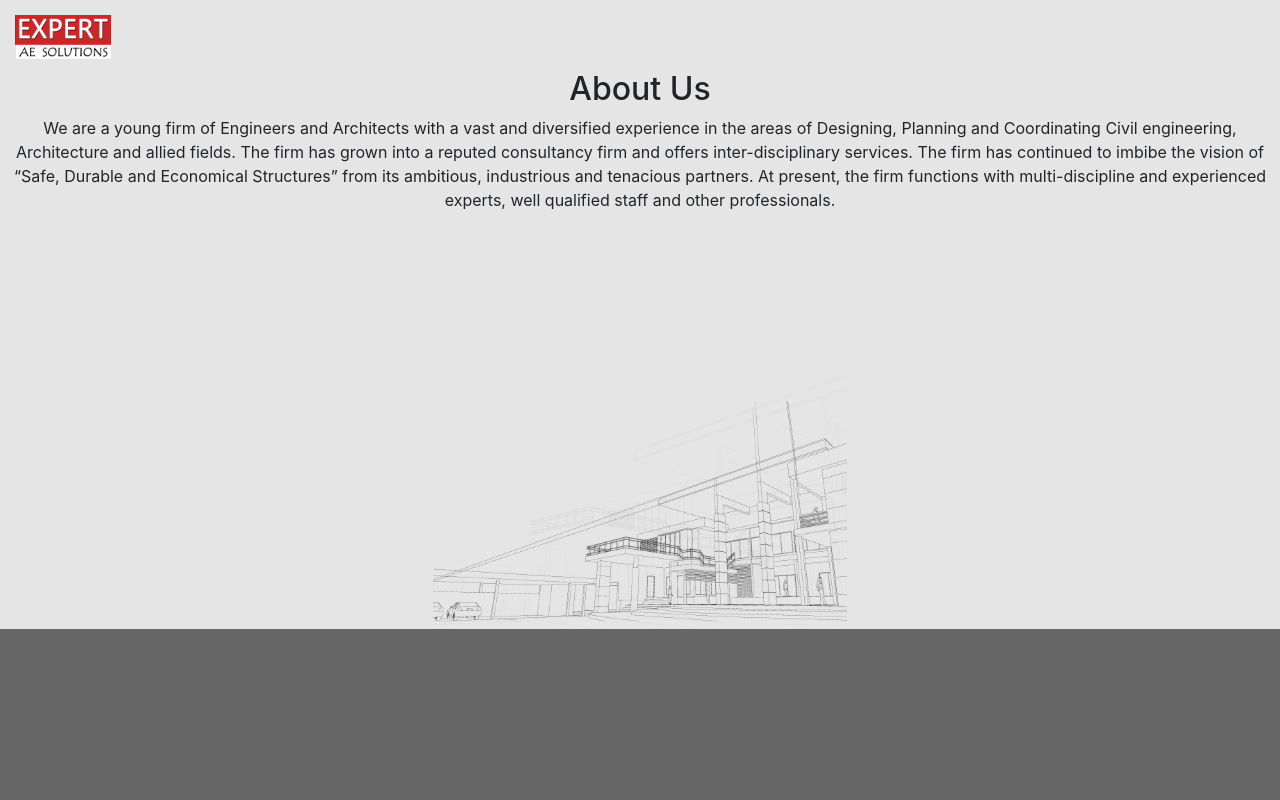
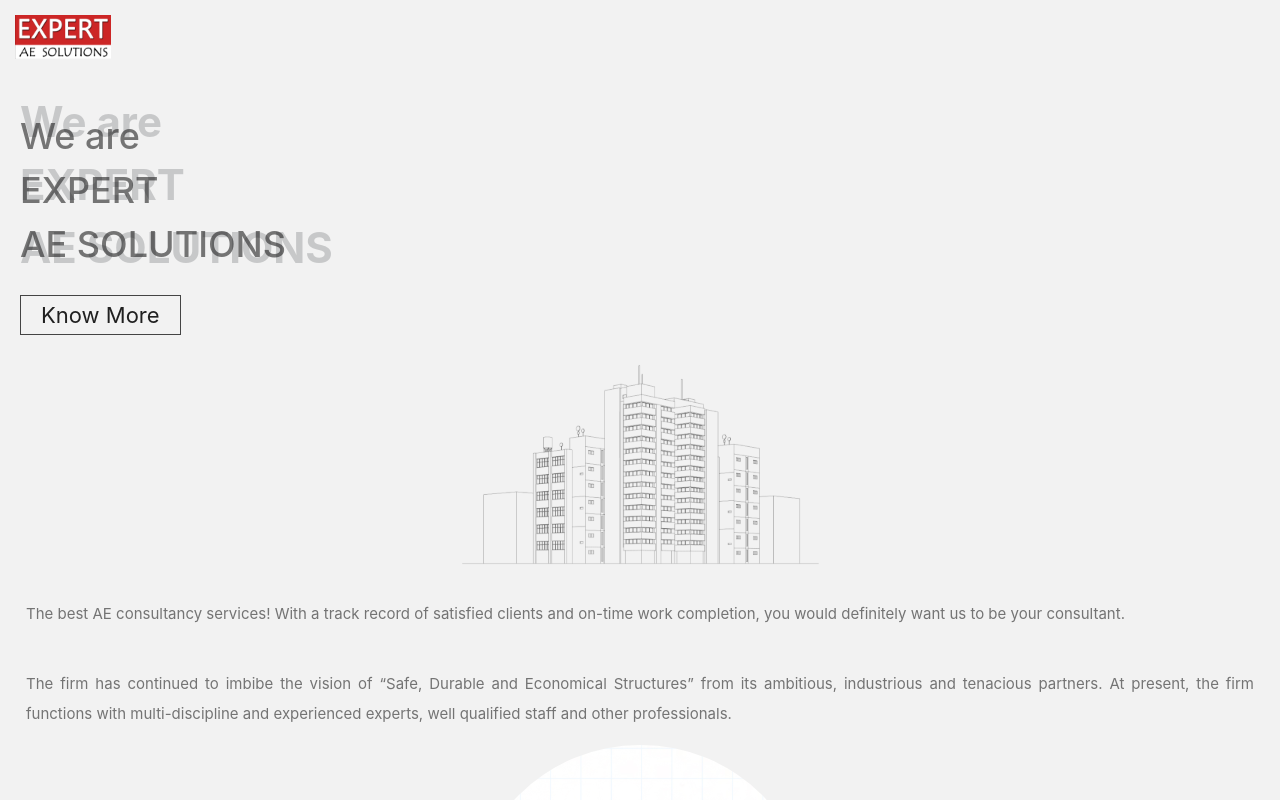
Before and after one commit to Nirbyoleek/ES-India, a React (Create React App) app: page / in a window 1280 px wide. Shown: the top 800 px of the page. Built offline with nearby package versions, Linux system fonts and the light colour scheme; the HTML template or start-up script is replaced by a standard one.

Commit message:
done with most part of the intro

```diff
--- a/src/App.css
+++ b/src/App.css
@@ -1,6 +1,7 @@
 * {
   margin: 0px;
   padding: 0px;
+  scroll-behavior: smooth;
 }
 .App {
   text-align: center;
--- a/src/components/LandingPage/AboutUs/AboutUs.js
+++ b/src/components/LandingPage/AboutUs/AboutUs.js
@@ -6,7 +6,7 @@ import Carousel from "./Carousel";
 
 const AboutUs = () => {
   return (
-    <div className={classes.AboutUs}>
+    <div className={classes.AboutUs} id="abt">
       <center><h2>About Us</h2></center>
       <Media className={classes.Info}>
         We are a young firm of Engineers and Architects with a vast and
--- /dev/null
+++ b/src/components/LandingPage/intro/intro.css
@@ -0,0 +1,13 @@
+.button {
+  padding: 6px 20px;
+  text-decoration: none;
+  font-size: 22px;
+  color: #202020;
+  border: 1px solid #444444;
+}
+.button:hover {
+  background-color: #444444;
+  color: #ffffff;
+  text-decoration: none;
+  transition-duration: 0.4s;
+}
--- a/src/components/LandingPage/intro/intro.js
+++ b/src/components/LandingPage/intro/intro.js
@@ -1,11 +1,48 @@
 import React from 'react';
 import Header from '../../nav-header/nav-header.js';
 import classes from "./introStyle.module.css";
+import "./intro.css";
+import Building from '../../../assets/BuildingForIntro.svg';
+import man from '../../../assets/Image2Intro.svg';
 
 const Intro = () => {
     return(
         <div className={classes.main}>
             <Header />
+            <div className={classes.HeadingDesign}>
+                <p className={classes.frontText}>
+                    We are<br />EXPERT<br />AE SOLUTIONS
+                </p>
+                <p className={classes.backgroundText}>
+                    We are<br />EXPERT<br />AE SOLUTIONS
+                </p>
+                <div className={classes.buttonContainer}>
+                    <a href="#abt" className="button">Know More</a>
+                </div>
+            </div>
+            <div className={classes.buildingImageConatiner}>
+                <img src={Building}/>
+            </div>
+            <div className={classes.workIntro}>
+                <p>
+                    The best AE consultancy services!
+                    With a track record of satisfied clients
+                    and on-time work completion, you would
+                    definitely want us to be your consultant.
+                </p>
+                <br />
+                <p>
+                    The firm has continued to imbibe the vision
+                    of “Safe, Durable and Economical Structures”
+                    from its ambitious, industrious and tenacious
+                    partners. At present, the firm functions with
+                    multi-discipline and experienced experts, well
+                    qualified staff and other professionals.
+                </p>
+            </div>
+            <div className={classes.ManImageContainer}>
+                <img src={man}/>
+            </div>
         </div>
     )
 };
--- a/src/components/LandingPage/intro/introStyle.module.css
+++ b/src/components/LandingPage/intro/introStyle.module.css
@@ -1,3 +1,37 @@
-.main {
-  background-color: #e5e5e5;
+.HeadingDesign {
+  text-align: left;
+  margin: 20px;
 }
+.backgroundText {
+  font-size: 42px;
+  font-weight: 700;
+  margin: 0px;
+  opacity: 0.2;
+  line-height: 63px;
+}
+.frontText {
+  position: absolute;
+  color: #747474;
+  font-weight: 500;
+  font-size: 36px;
+  line-height: 54px;
+  margin-top: 19px;
+}
+.buttonContainer {
+  margin: 20px;
+  margin-left: 0px;
+}
+.workIntro {
+  margin-top: 20px;
+}
+.workIntro p {
+  color: #747474;
+  font-size: 15px;
+  line-height: 30px;
+  margin-left: 26px;
+  margin-right: 26px;
+  text-align: justify;
+}
+.ManImageContainer {
+  margin-bottom: 62px;
+}
--- a/src/components/LandingPage/mainPage/mainPage.js
+++ b/src/components/LandingPage/mainPage/mainPage.js
@@ -7,7 +7,7 @@ const MainPage = () => {
     return(
     <div className={classes.majorContainer} >
         <div><Intro /></div>
-        <div><AboutUs /></div>
+        <div><AboutUs/></div>
 
 
 
--- a/src/components/LandingPage/mainPage/mainPage.module.css
+++ b/src/components/LandingPage/mainPage/mainPage.module.css
@@ -0,0 +1,3 @@
+.majorContainer {
+  background-color: #f2f2f2;
+}
```
Also changed, not shown: src/assets/Image2Intro.svg (added), src/assets/test1.svg (added).
